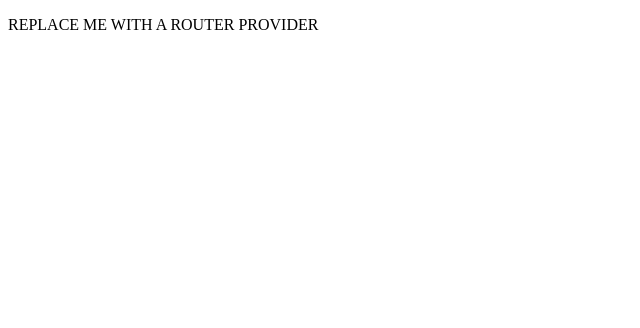
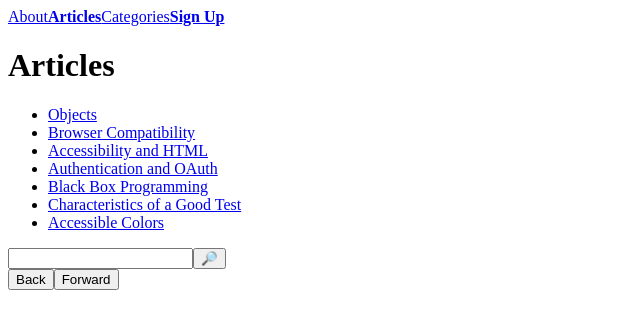
Before and after one commit to ricardo-719/react-router-v6-config, a React (Create React App) app: page /articles in a window 1280 px wide. Shown: the top 328 px of the page, without its empty margins (0-640 px from the left). Built offline with nearby package versions, Linux system fonts and the light colour scheme; the HTML template or start-up script is replaced by a standard one.

Commit message:
Update NavLinks and articles static links

```diff
--- a/package.json
+++ b/package.json
@@ -11,6 +11,7 @@
     "react-dom": "^18.2.0",
     "react-markdown": "^8.0.3",
     "react-redux": "^8.0.4",
+    "react-router-dom": "^6.9.0",
     "react-scripts": "5.0.1",
     "web-vitals": "^2.1.4"
   },
--- a/src/app/App.js
+++ b/src/app/App.js
@@ -10,22 +10,23 @@
 import EditProfileForm from "../components/EditProfileForm";
 import Root from "../components/Root";
 
-import { Route } from 'react-router-dom';
+import { Route, RouterProvider, createBrowserRouter, createRoutesFromElements } from 'react-router-dom';
 
 import "./App.css";
 
-const router =
-  /* Wrap this Root Route to create Router here */
-  <Route path="/" element={ <Root/> }>
-    {/* Add Routes here! */}
+const router = createBrowserRouter(createRoutesFromElements(
+  <Route path='/' element={ <Root /> }>
+    <Route path="/about" element={ <About/> } />
+    <Route path="/sign-up" element={ <SignUp /> } />
+    <Route path="/articles" element={ <Articles /> } />
+    <Route path="/categories" element={ <Categories /> } />
+    <Route path="/profile" element={ <Profile /> } />
   </Route>
+))
 
 function App() {
   return (
-    <>
-      { /* Replace below and add Router Provider*/}
-      <p>REPLACE ME WITH A ROUTER PROVIDER</p>
-    </>
+    <RouterProvider router={ router } />
   );
 }
 
--- a/src/components/Articles.js
+++ b/src/components/Articles.js
@@ -2,6 +2,7 @@
 import { useSelector } from "react-redux";
 import { selectArticles, filterArticles } from "../features/articles/articlesSlice";
 import Search from "./Search";
+import { Link } from 'react-router-dom'
 
 // Import Link and useSearchParams from React Router
 
@@ -22,9 +23,9 @@
         { filteredArticles.map(article => (
           <li key={article.slug}>
             {/* Replace these a tags! */}
-            <a href={`${article.slug}`}>
+            <Link to={`/${article.slug}`}>
               {article.title}
-            </a>
+            </Link>
           </li>
         ))}
       </ul>
--- a/src/components/Header.js
+++ b/src/components/Header.js
@@ -1,6 +1,7 @@
 import React from "react";
 import { useDispatch, useSelector } from "react-redux";
 import { selectCurrentUser, logOut } from "../features/session/sessionSlice"
+import { NavLink } from "react-router-dom";
 
 // Import the NavLink component.
 
@@ -15,16 +16,16 @@
   // Replace the 4 <a> tags with <NavLink> components
   return (
     <div className="header">
-      <a href="/about">About</a>
-      <a href="/articles">Articles</a>
-      <a href="/categories">Categories</a>
+      <NavLink to="/about">About</NavLink>
+      <NavLink to="/articles">Articles</NavLink>
+      <NavLink to="/categories">Categories</NavLink>
       {
         currentUser.username
           ? <>
-              <a href="/profile">Profile</a>
+              <NavLink to="/profile">Profile</NavLink>
               <button onClick={handleLogout} className="logout"> Log Out </button>
             </>
-          : <a href="/sign-up">Sign Up</a>
+          : <NavLink href="/sign-up">Sign Up</NavLink>
         }
     </div>
   )
```
Also changed, not shown: 2 other files (tests, documents, lock files or other folders).
